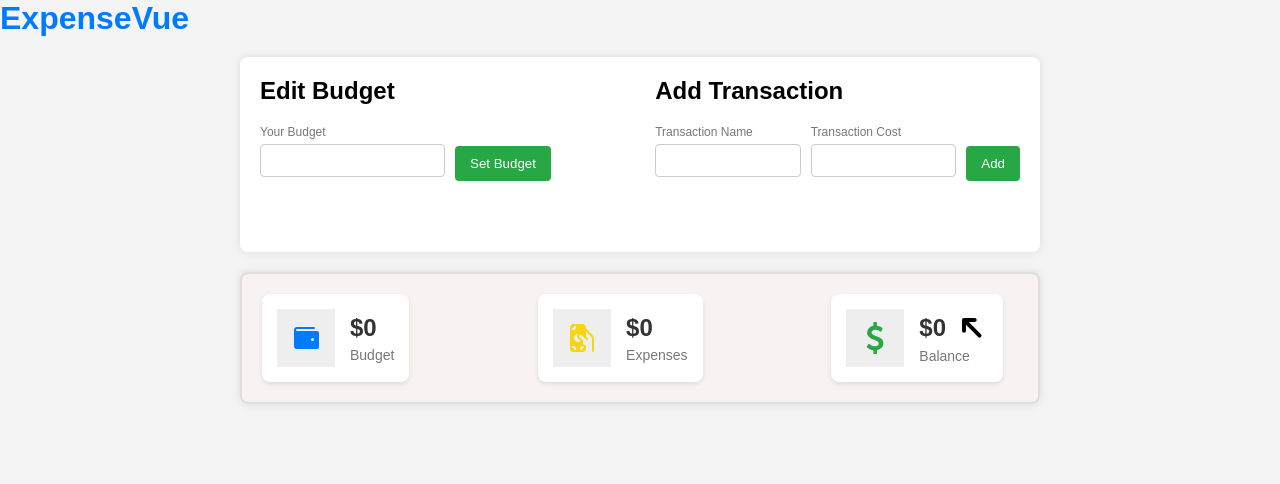
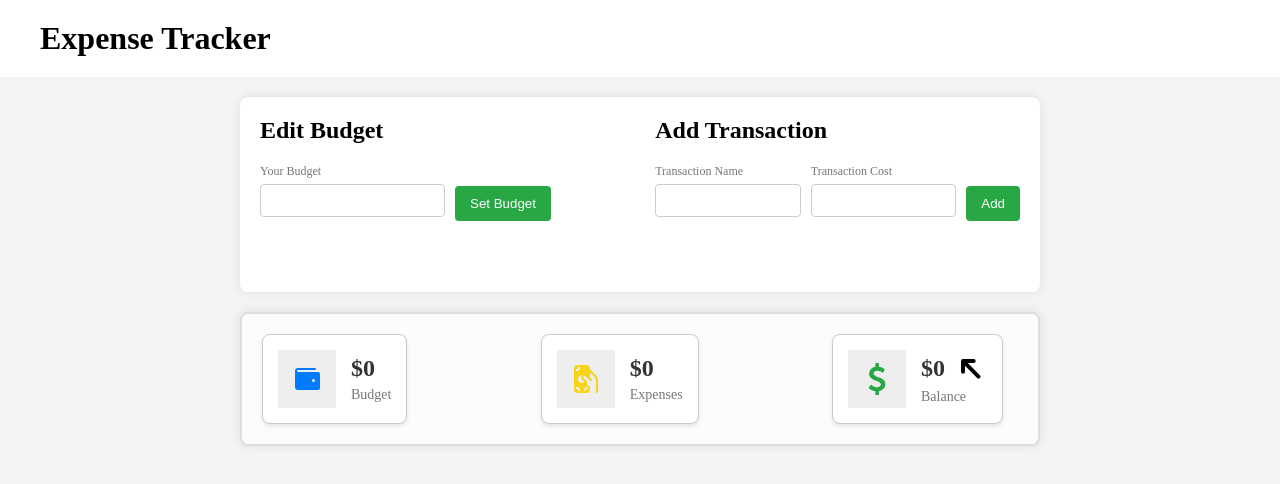
Before and after one commit to sasanedicbn/Expense-Tracker, a website built with Vite: page Expense-Tracker/index.html in a window 1280 px wide. Built offline with nearby package versions, Linux system fonts and the light colour scheme.

Commit message:
Create better ux for header and icons

```diff
--- a/Expense-Tracker/index.html
+++ b/Expense-Tracker/index.html
@@ -12,7 +12,7 @@
 <body>
   <div id="app"></div>
   <header>
-    <h1 class="header-title">ExpenseVue</h1>
+    <h1 class="header-title">Expense Tracker</h1>
   </header>
   <div class="container">
     <div class="edit-budget">
--- a/Expense-Tracker/style.css
+++ b/Expense-Tracker/style.css
@@ -1,13 +1,19 @@
-body {
-  font-family: 'Arial', sans-serif;
-  background-color: #f4f4f4;
-}
 *{
   margin: 0;
   padding: 0;
   box-sizing: border-box;
 }
+body {
+  font-family:'Times New Roman', Times, serif;
+  background-color: #f4f4f4;
+}
+
 /* FIRST CONTAINER */
+header{
+  background-color: #fff;
+  padding: 20px;
+  padding-left: 40px;
+}
 .container {
   display: flex;
   justify-content: space-between;
@@ -73,7 +79,7 @@ button {
 }
 
 .header-title {
-  color: #007bff;
+  color: black;
 }
 
 .set-budget-btn,
@@ -91,7 +97,7 @@ button {
   justify-content: space-between;
   align-items: center;
   padding: 20px;
-  background-color: #f8f2f2;
+  background-color: #fdfcfc;
   border-radius: 8px;
   border: 2px solid rgb(223, 221, 221);
   box-shadow: 0 0 10px rgba(0, 0, 0, 0.1);
@@ -110,6 +116,7 @@ button {
   border-radius: 8px;
   box-shadow: 0 2px 4px rgba(0, 0, 0, 0.1);
   margin-right: 15px;
+  border: 1px solid rgb(203, 202, 202);
 }
 
 .box .icon {
```
